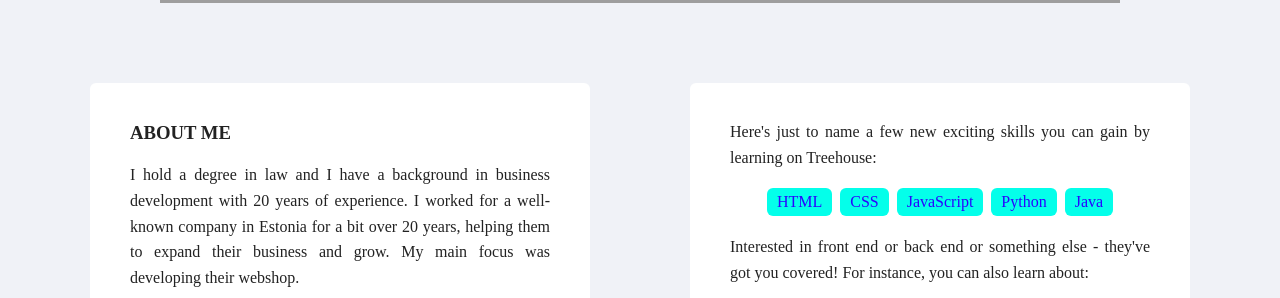
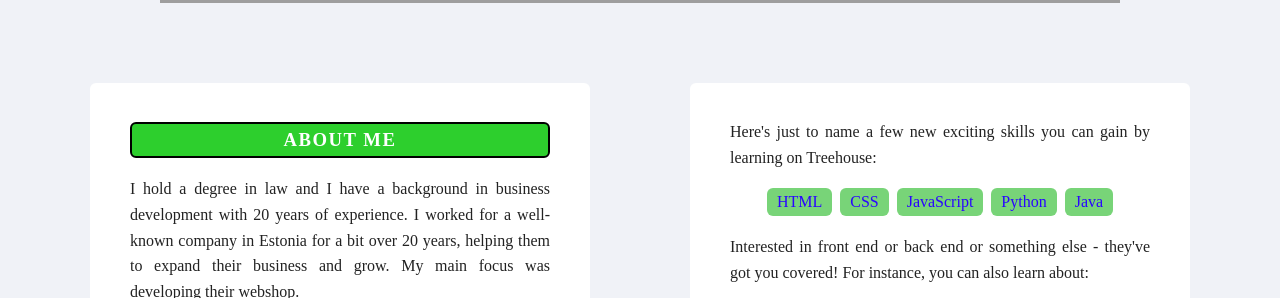
Before and after one commit to nurme-ave/my-coding-journey, a plain HTML site: page index.html in a window 1280 px wide. Shown: the part 456-754 px from the top of the page. Drawn offline with Linux system fonts and the light colour scheme; grey boxes are pictures that could not be loaded; a web font is replaced by a local one.

Commit message:
Added some styling

```diff
--- a/style.css
+++ b/style.css
@@ -22,7 +22,7 @@ a {
   color: #2a04ff;
 }
 a:hover {
-  color: #6633ff;
+  color: white;
 }
 
 /* Section Styles */
@@ -99,7 +99,7 @@ header .profile-image:hover {
   border-radius: 6px;
 }
 .card:hover {
-  border-color: #048eff;
+  border-color: rgb(107, 201, 107);
 }
 
 ul.skills {
@@ -110,7 +110,7 @@ ul.skills {
 .skills li {
   border-radius: 6px;
   display: inline-block;
-  background: #04ffea;
+  background: rgb(120, 212, 120);
   padding: 5px 10px;
   margin: 2px;
 }
@@ -118,6 +118,7 @@ ul.skills {
 .responsive {
   width: 100%;
   height: auto;
+  border-radius: 6px;
 }
 
 
@@ -144,7 +145,6 @@ footer ul li {
 }
 
 .top {
-  color: black;
   font-size: medium;
 }
 
@@ -214,3 +214,17 @@ a.social:hover {
   }
 
 }
+
+h3 {
+  color: white;
+  letter-spacing: 1.5px;
+  text-align: center;
+  padding: 5px;
+  border: 2px solid #000;
+  border-radius: 6px;
+  background-color: rgb(45, 207, 45);
+}
+
+.non-list-links:hover {
+  color: dodgerblue;
+}
```
